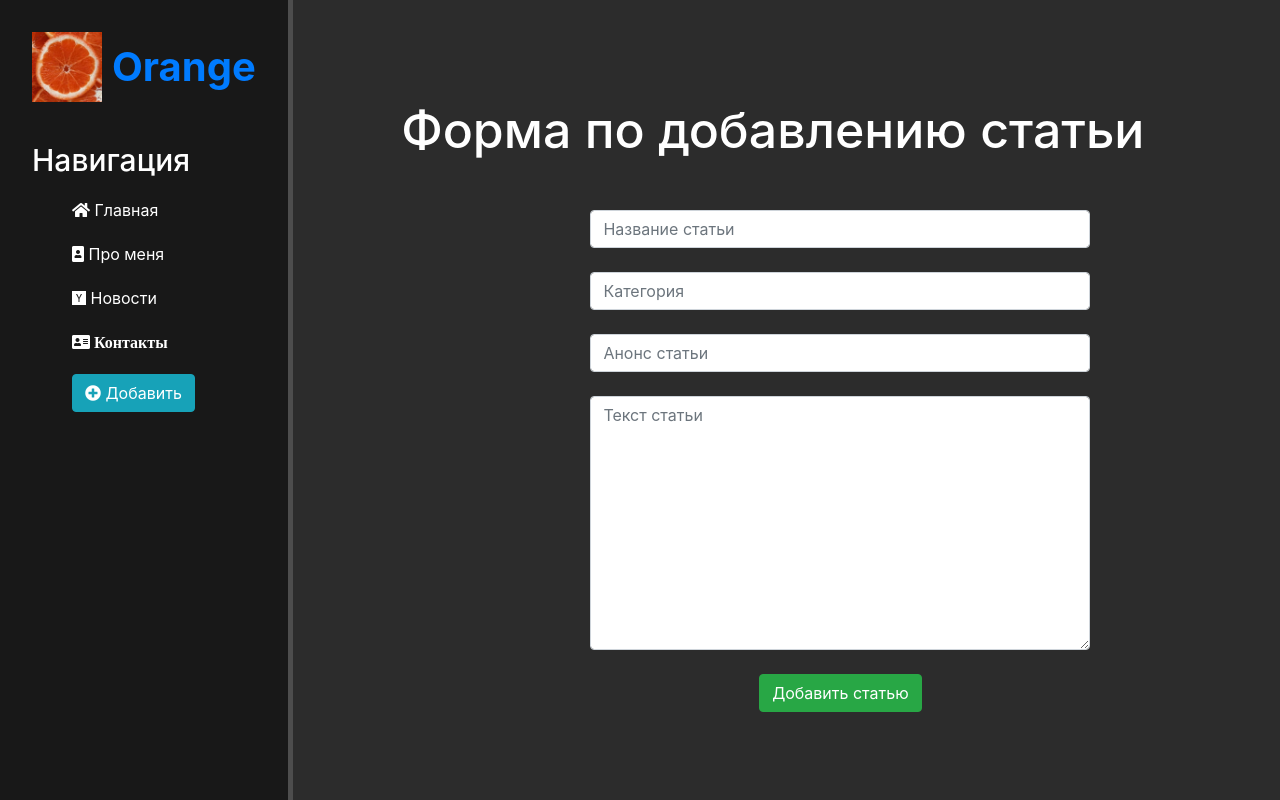
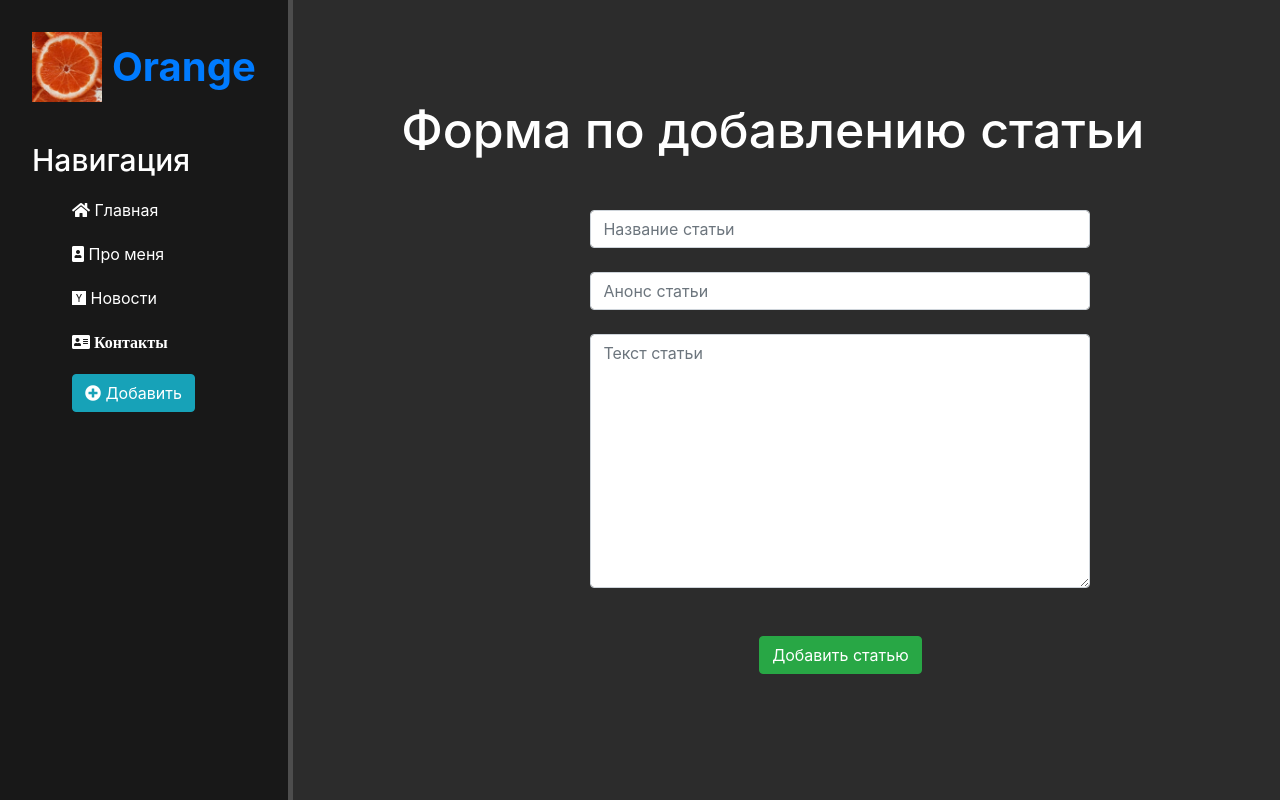
Before and after one commit to Vladimir-82/django_it_proger, a Django app: page /news/create in a window 1280 px wide. Run offline with Django 4.2, Linux system fonts and the light colour scheme; some libraries are stand-ins or nearby versions.

Commit message:
form complete

```diff
--- a/my_site/news/forms.py
+++ b/my_site/news/forms.py
@@ -5,17 +5,17 @@ from django.forms import ModelForm, TextInput, Textarea, DateTimeField
 class ActiclesForm(ModelForm):
     class Meta:
         model = Articles
-        fields = ['title', 'category', 'anons', 'full_text']
+        fields = ['title', 'anons', 'full_text']
 
         widgets = {
             'title': TextInput(attrs={
                 'class': 'form-control',
                 'placeholder': 'Название статьи'
             }),
-            'category': TextInput(attrs={
-                'class': 'form-control',
-                'placeholder': 'Категория'
-            }),
+            # 'category': TextInput(attrs={
+            #     'class': 'form-control',
+            #     'placeholder': 'Категория'
+            # }),
             'anons': TextInput(attrs={
                 'class': 'form-control',
                 'placeholder': 'Анонс статьи'
--- a/my_site/news/models.py
+++ b/my_site/news/models.py
@@ -8,7 +8,7 @@ class Articles(models.Model):
     full_text = models.TextField(verbose_name='Статья')
     date = models.DateTimeField(auto_now_add=True, verbose_name='Дата публикации')
     photo = models.ImageField(upload_to='photos/%Y/%m/%d/', blank=True, verbose_name='Фото')
-    category = models.ForeignKey('Category', on_delete=models.PROTECT, null=True, verbose_name='Категория')
+    category = models.ForeignKey('Category', on_delete=models.PROTECT, null=True, blank=True, verbose_name='Категория')
 
     def __str__(self):
         return f'Новость: {self.title}'
--- a/my_site/news/templates/news/create.html
+++ b/my_site/news/templates/news/create.html
@@ -8,10 +8,9 @@
     <form method="post">
         {% csrf_token %}
         {{ form.title }}<br>
-        {{ form.category }}<br>
         {{ form.anons }}<br>
         {{ form.full_text }}<br>
-        <span>{{ error }}</span>
+        <span>{{ error }}</span><br>
         <button class="btn btn-success" type="submit">Добавить статью</button>
     </form>
 </div>
```
Also changed, not shown: my_site/db.sqlite3.
